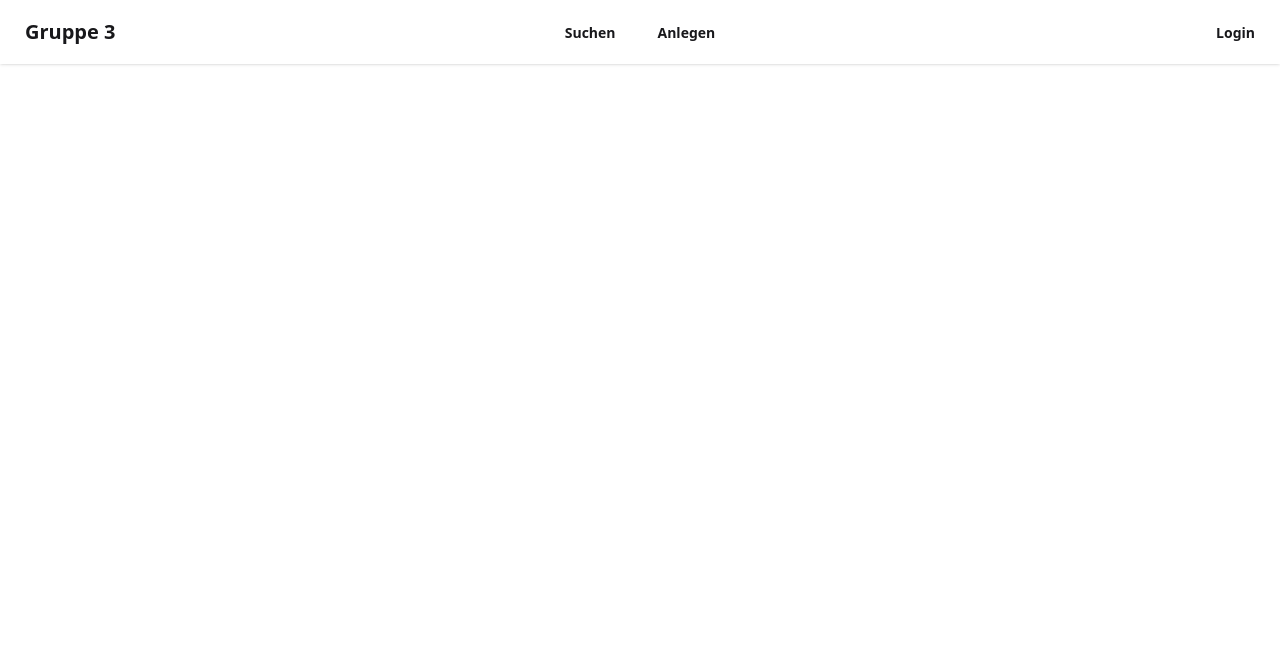
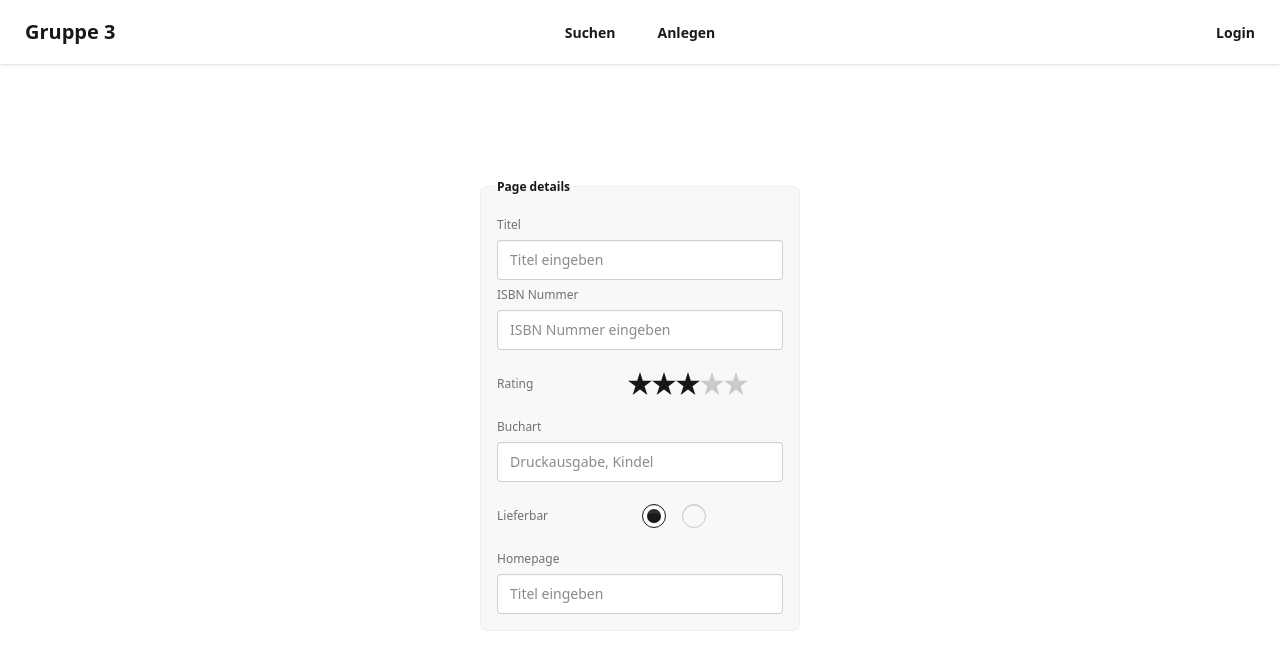
Before and after one commit to JuliusM123/web-Anwendung, an Angular app: page /anlegen in a window 1280 px wide. Shown: the top 670 px of the page. Built offline with nearby package versions, Linux system fonts and the light colour scheme.

Commit message:
feat: Anlegen Seite

```diff
--- a/src/app/anlegen/anlegen.component.html
+++ b/src/app/anlegen/anlegen.component.html
@@ -1 +1,53 @@
-<p>anlegen works!</p>
+<div class="flex items-center justify-center min-h-screen">
+  <fieldset
+    class="fieldset bg-base-200 border-base-300 rounded-box w-xs border p-4"
+  >
+    <legend class="fieldset-legend">Page details</legend>
+
+    <label class="label" for="title">Titel</label>
+    <input id="title" type="text" class="input" placeholder="Titel eingeben" />
+
+    <label class="label" for="slug">ISBN Nummer</label>
+    <input
+      id="slug"
+      type="text"
+      class="input"
+      placeholder="ISBN Nummer eingeben"
+    />
+
+    <div class="flex items-center my-4">
+      <label class="label mr-4 min-w-[80px]" for="rating">Rating</label>
+      <div class="flex justify-center flex-1">
+        <div class="rating" id="rating">
+          <div class="mask mask-star" aria-label="1 star"></div>
+          <div class="mask mask-star" aria-label="2 star"></div>
+          <div
+            class="mask mask-star"
+            aria-label="3 star"
+            aria-current="true"
+          ></div>
+          <div class="mask mask-star" aria-label="4 star"></div>
+          <div class="mask mask-star" aria-label="5 star"></div>
+        </div>
+      </div>
+    </div>
+
+    <label class="label" for="Buchart">Buchart</label>
+    <input
+      id="author"
+      type="text"
+      class="input"
+      placeholder="Druckausgabe, Kindel"
+    />
+    <div class="flex items-center my-4">
+      <label class="label mr-4" for="Lieferbar">Lieferbar</label>
+      <div class="flex justify-center flex-1">
+        <input type="radio" name="radio-1" class="radio" checked="checked" />
+        <input type="radio" name="radio-1" class="radio ml-4" />
+      </div>
+    </div>
+
+    <label class="label" for="title">Homepage</label>
+    <input id="title" type="text" class="input" placeholder="Titel eingeben" />
+  </fieldset>
+</div>
```
